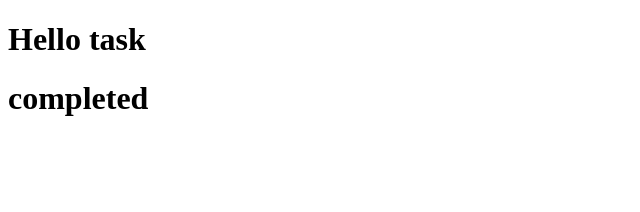
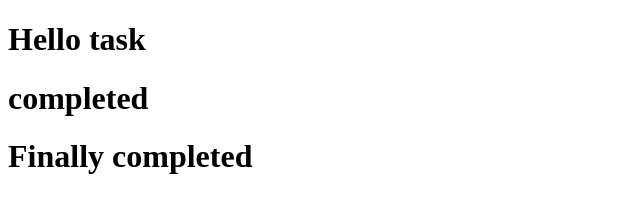
Before and after one commit to nithishkarthick/tasknew, a plain HTML site: page index.html in a window 1280 px wide. Shown: the whole page, without its empty margins (0-640 px from the left). Drawn offline with Linux system fonts and the light colour scheme.

Commit message:
final commit

```diff
--- a/index.html
+++ b/index.html
@@ -8,5 +8,8 @@
 <body>
    <h1>Hello task</h1>
    <h1>completed</h1>
+   <h1>Finally completed</h1>
+
+
 </body>
 </html>
```
